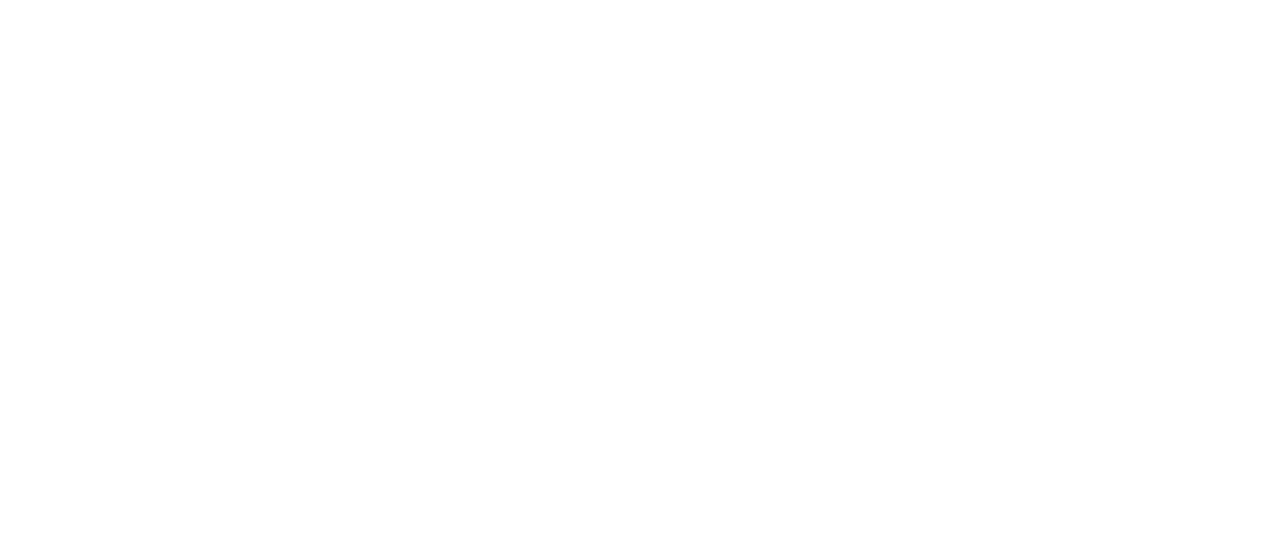
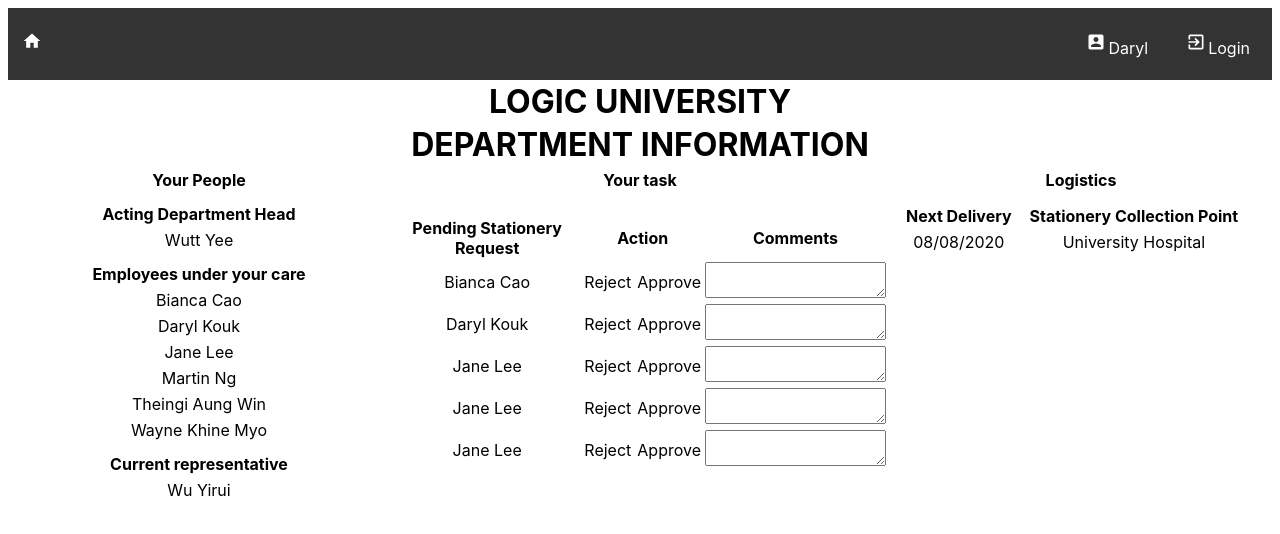
Before and after one commit to Martindreamz/Front-End-AD-Project, a React (Create React App) app: page /manager in a window 1280 px wide. Shown: the top 534 px of the page. Built offline with nearby package versions, Linux system fonts and the light colour scheme.

Commit message:
added manager dashboard

```diff
--- a/src/App.js
+++ b/src/App.js
@@ -12,6 +12,7 @@ import RecievedGoods from './Containers/RecievedGoods';
 import SupplierList from './Containers/SupplierList';
 import CheckInventory from './Containers/CheckInventory';
 import DiscrepancyList from './Containers/DiscrepancyList';
+import ManageDepartment from './Containers/ManageDepartment';
 
 function App() {
   return (
@@ -38,6 +39,9 @@ function App() {
                   <Route path='/test2'>
                       <DiscrepancyList />
                   </Route>
+                  <Route path='/manager'>
+                      <ManageDepartment />
+                  </Route>
               </Switch>
           </Router>
       </div>
--- a/src/Containers/DiscrepancyList.js
+++ b/src/Containers/DiscrepancyList.js
@@ -42,7 +42,7 @@ class DiscrepancyList extends React.Component {
     //Run once before render - lifecycle
     componentDidMount() {
         //HTTP get request
-        axios.get(/* api here */)
+        axios.get("http://localhost:50001/")
             .then(response => {
                 const items = response.data;
                 this.setState({ data: items });
--- /dev/null
+++ b/src/Containers/ManageDepartment.js
@@ -0,0 +1,93 @@
+import React, { Component } from "react";
+import Header from '../Components/Headers/Header';
+
+class ManageDepartment extends Component{
+    constructor() {
+        super()
+        /*this.state() = {
+            staff: [],
+            requisition: [],
+            department: ""
+        }*/
+    }
+
+
+    render() {
+        return (
+            <div>
+                <Header />
+                <h1 style={{ textAlign: "center" }} colspan='3' >LOGIC UNIVERSITY</h1>
+                    <h1 style={{ textAlign: "center" }} colspan='3' >DEPARTMENT INFORMATION</h1>
+
+                <table cellSpacing="0" width='100%' align="center" height="60%">
+
+                    <tr ><th style={{ textAlign: "center" }} width = '30%' colspan="1">Your People</th>
+                        <th style={{ textAlign: "center" }} width='40%' colspan="1">Your task</th>
+                        <th style={{ textAlign: "center" }} width='30%' colspan="1">Logistics</th>
+                    </tr>
+                    <tr height="90%">
+                        <td height="100%" colspan="1" Align="center">
+                            <table height="100%">
+                                <tr height="20%" Align="center">
+                                    <table style={{ textAlign: "center" }}>
+                                        <tr><th> Acting Department Head</th></tr>
+                                        <tr><td> Wutt Yee</td></tr>
+                                    </table>
+                                </tr>
+                                <tr height="20%" Align="center">
+                                    <table style={{ textAlign: "center" }}>
+                                        <tr><th> Employees under your care</th></tr>
+                                        <tr><td> Bianca Cao</td></tr>
+                                        <tr><td> Daryl Kouk</td></tr>
+                                        <tr><td> Jane Lee</td></tr>
+                                        <tr><td> Martin Ng</td></tr>
+                                        <tr><td> Theingi Aung Win</td></tr>
+                                        <tr><td> Wayne Khine Myo</td></tr>
+                                    </table>
+                                </tr>
+                                <tr height="20%" Align="center">
+                                    <table style={{ textAlign: "center" }}>
+                                        <tr><th> Current representative</th></tr>
+                                        <tr><td> Wu Yirui</td></tr>
+                                    </table>
+                                </tr>
+                            </table>
+                            </td>
+                        <td height="100%" colspan="1" style={{ textAlign: "center", verticalAlign: "baseline" }}>
+                            <table style={{ textAlign: "center" }}>
+                                <tr><th> Pending Stationery Request</th><th colspan='2'> Action</th><th> Comments</th></tr>
+                                    <tr><td> Bianca Cao</td><td>Reject</td><td>Approve</td><textarea/></tr>
+                                    <tr><td> Daryl Kouk</td><td>Reject</td><td>Approve</td><textarea /></tr>
+                                    <tr><td> Jane Lee</td><td>Reject</td><td>Approve</td><textarea /></tr>
+                                    <tr><td> Jane Lee</td><td>Reject</td><td>Approve</td><textarea /></tr>
+                                    <tr><td> Jane Lee</td><td>Reject</td><td>Approve</td><textarea /></tr>
+                            </table>
+                        </td>
+                        <td height="100%" colspan="1" style={{ textAlign: "center", verticalAlign: "baseline" }}>
+                            <table style={{ textAlign: "center", verticalAlign:"baseline" }}>
+                                <tr>
+                                    <td>
+                                        <table style={{ textAlign: "center" }}>
+                                            <tr><th> Next Delivery</th></tr>
+                                            <tr><td> 08/08/2020</td></tr>
+                                        </table>
+                                    </td>
+                                    <td>
+                                        <table style={{ textAlign: "center" }}>
+                                            <tr><th> Stationery Collection Point</th></tr>
+                                            <tr><td> University Hospital</td></tr>
+                                        </table>
+                                    </td>
+                                </tr>
+                            </table>
+                        </td>
+                    </tr>
+
+
+                </table>
+            </div>
+        )
+    }
+}
+
+export default ManageDepartment
```
